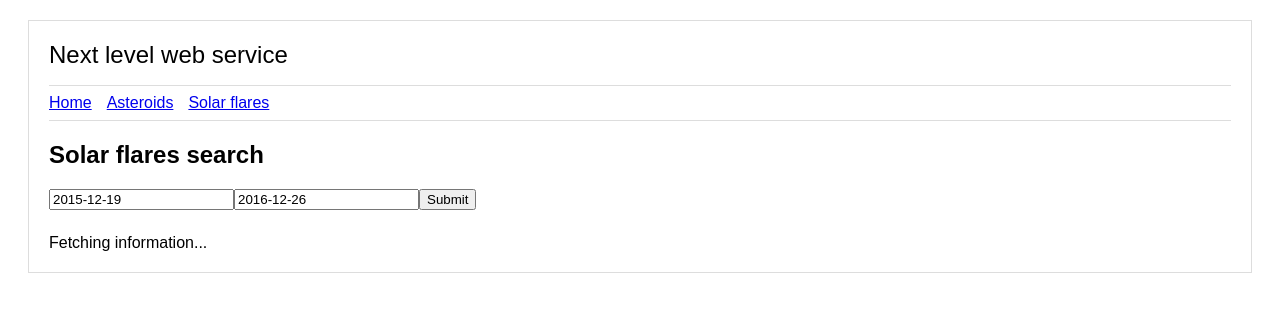
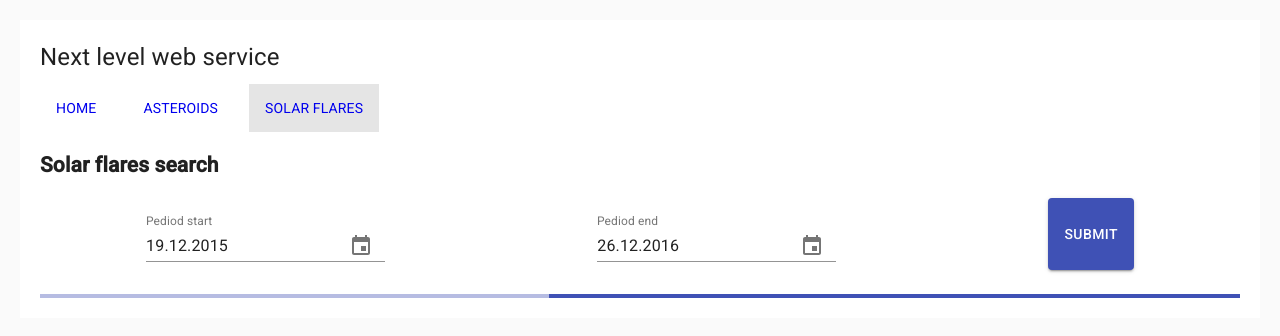
Before and after one commit to corvuscornix/next-level-web-service, a Next.js app: page /solarflares in a window 1280 px wide. Shown: the top 336 px of the page. Built offline with nearby package versions, Linux system fonts and the light colour scheme; no server answers.

Commit message:
improvements and styles
- added material-ui support
- implemented material datepickers in period search and finnish date format
- use functional component and hooks in period search

```diff
--- a/components/Header.js
+++ b/components/Header.js
@@ -1,23 +1,30 @@
 import Link from 'next/link';
+import { useRouter } from 'next/router';
+
+const pages = {
+  '/': 'Home',
+  '/asteroids': 'Asteroids',
+  '/solarflares': 'Solar flares',
+};
 
 const linkStyle = {
   marginRight: 15,
 };
 
 export default function Header() {
+  const router = useRouter();
+
   return (
     <div>
       <div className="header">Next level web service</div>
       <div className="navigation">
-        <Link href="/">
-          <a style={linkStyle}>Home</a>
-        </Link>
-        <Link href="/asteroids">
-          <a style={linkStyle}>Asteroids</a>
-        </Link>
-        <Link href="/solarflares">
-          <a style={linkStyle}>Solar flares</a>
-        </Link>
+
+        {Object.entries(pages).map(([path, title]) => (
+          <Link key={path} href={path} as={path}>
+            <a style={{ ...linkStyle, background: router.route == path ? 'rgba(1,1,1,0.1)' : null }}>{title}</a>
+          </Link>
+
+        ))}
       </div>
 
       <style jsx>
@@ -28,9 +35,18 @@ export default function Header() {
           }
 
           .navigation {
-            border-top: 1px solid #DDD;
-            border-bottom: 1px solid #DDD;
             padding: 8px 0;
+            margin-bottom: 24px;
+          }
+
+          a {
+            text-transform: uppercase;
+            text-decoration: none;
+            padding: 16px;
+          }
+
+          a:hover {
+            background: rgba(1,1,1,0.1);
           }
         `}
       </style>
--- a/components/PageLayout.js
+++ b/components/PageLayout.js
@@ -9,10 +9,9 @@ export default function Layout(props) {
       <style jsx global>
         {`
           .layout {
-            font-family: 'Arial';
             margin: 20px;
             padding: 20px;
-            border: 1px solid #DDD;
+            background: white;
            }
 
            .results {
--- a/components/PeriodSearch.js
+++ b/components/PeriodSearch.js
@@ -1,60 +1,65 @@
 import React from 'react';
+import Grid from '@material-ui/core/Grid';
+import Button from '@material-ui/core/Button';
+import {
+  MuiPickersUtilsProvider,
+  KeyboardDatePicker,
+} from '@material-ui/pickers';
+import DateFnsUtils from '@date-io/date-fns';
 
-export default class PeriodSearch extends React.Component {
-  constructor(props) {
-    super(props);
+export default function PeriodSearch(props) {
+  const { defaultStart, defaultEnd, onSubmit } = props;
+  const [start, setStartDate] = React.useState(new Date(defaultStart));
+  const [end, setEndDate] = React.useState(new Date(defaultEnd));
 
-    this.state = {
-      startDate: props.defaultStart,
-      endDate: props.defaultEnd,
-    };
+  function submit() {
+    const dateFns = new DateFnsUtils();
 
-    this.handleStartDate = this.handleStartDate.bind(this);
-    this.handleEndDate = this.handleEndDate.bind(this);
-    this.onSubmit = this.onSubmit.bind(this);
+    try {
+      onSubmit(
+        dateFns.format(start, 'yyyy-MM-dd'),
+        dateFns.format(end, 'yyyy-MM-dd'),
+      );
+    } catch (e) {
+
+    }
   }
 
-  onSubmit() {
-    const {
-      startDate,
-      endDate,
-    } = this.state;
-    this.props.onSubmit(startDate, endDate);
-  }
-
-  handleStartDate(e) {
-    this.setState({ startDate: e.target.value });
-  }
-
-  handleEndDate(e) {
-    this.setState({ endDate: e.target.value });
-  }
-
-  render() {
-    const {
-      startDate,
-      endDate,
-    } = this.state;
-
-    return (
-      <div>
-        <input
-          onChange={this.handleStartDate}
-          value={startDate}
+  return (
+    <MuiPickersUtilsProvider utils={DateFnsUtils}>
+      <Grid container justify="space-around">
+        <KeyboardDatePicker
+          margin="normal"
+          id="date-picker-dialog"
+          label="Pediod start"
+          format="dd.MM.yyyy"
+          value={start}
+          onChange={(e) => setStartDate(e)}
+          KeyboardButtonProps={{
+            'aria-label': 'change date',
+          }}
         />
 
-        <input
-          onChange={this.handleEndDate}
-          value={endDate}
+        <KeyboardDatePicker
+          margin="normal"
+          id="date-picker-dialog"
+          label="Pediod end"
+          format="dd.MM.yyyy"
+          value={end}
+          onChange={(e) => setEndDate(e)}
+          KeyboardButtonProps={{
+            'aria-label': 'change date',
+          }}
         />
 
-        <button
-          type="button"
-          onClick={this.onSubmit}
+        <Button
+          variant="contained"
+          color="primary"
+          onClick={submit}
         >
           {'Submit'}
-        </button>
-      </div>
-    );
-  }
+        </Button>
+      </Grid>
+    </MuiPickersUtilsProvider>
+  );
 }
--- a/package.json
+++ b/package.json
@@ -10,6 +10,11 @@
     "test": "jest --config jest.config.js --no-cache"
   },
   "dependencies": {
+    "@date-io/date-fns": "^1.3.9",
+    "@material-ui/core": "^4.3.3",
+    "@material-ui/icons": "^4.2.1",
+    "@material-ui/pickers": "^3.2.4",
+    "date-fns": "^2.0.0-beta.5",
     "isomorphic-unfetch": "^3.0.0",
     "next": "^9.0.4",
     "react": "^16.9.0",
--- /dev/null
+++ b/pages/_app.js
@@ -0,0 +1,45 @@
+/* eslint-disable class-methods-use-this */
+import React from 'react';
+import App, { Container } from 'next/app';
+import Head from 'next/head';
+import CssBaseline from '@material-ui/core/CssBaseline';
+
+/*
+Thanks to Duy Nguyen for providing the Next.js Material-UI example
+https://medium.com/@aduyng/build-a-spa-with-next-js-and-material-ui-26d2f5f35792
+*/
+
+export default class MyApp extends App {
+  static async getInitialProps({ Component, ctx }) {
+    let pageProps = {};
+
+    if (Component.getInitialProps) {
+      pageProps = await Component.getInitialProps(ctx);
+    }
+
+    return { pageProps };
+  }
+
+  renderHead() {
+    return (
+      <Head>
+        <meta name="viewport" content="width=device-width, initial-scale=1" />
+        <link
+          rel="stylesheet"
+          href="https://fonts.googleapis.com/css?family=Roboto:300,400,500"
+        />
+      </Head>
+    );
+  }
+
+  render() {
+    const { Component, pageProps } = this.props;
+    return (
+      <Container>
+        {this.renderHead()}
+        <CssBaseline />
+        <Component {...pageProps} />
+      </Container>
+    );
+  }
+}
--- a/pages/index.js
+++ b/pages/index.js
@@ -13,9 +13,9 @@ export default function Index() {
         {' '}
         and delivers a
         {' '}
-        <b>blazing fast UI</b>
+        <b>React UI</b>
         {' '}
-        with features such as React with
+        with advanced features like
         {' '}
         <b>server side rendering</b>
         {' '}
--- a/pages/solarflares.js
+++ b/pages/solarflares.js
@@ -1,5 +1,7 @@
+/* eslint-disable no-underscore-dangle */
 import React from 'react';
 import fetch from 'isomorphic-unfetch';
+import { LinearProgress } from '@material-ui/core';
 import Layout from '../components/PageLayout';
 import Error from '../components/Error';
 import PeriodSearch from '../components/PeriodSearch';
@@ -13,19 +15,27 @@ class SolarflareSearch extends React.Component {
       isLoading: true,
     };
 
+    this._isMounted = false;
+
     this.submitSearch = this.submitSearch.bind(this);
     this.componentDidMount = this.componentDidMount.bind(this);
   }
 
   componentDidMount() {
     const { defaultStart, defaultEnd } = this.state;
+    this._isMounted = true;
     this.submitSearch(defaultStart, defaultEnd);
+  }
+
+  componentWillUnmount() {
+    this._isMounted = false;
   }
 
   async submitSearch(startDate, endDate) {
     this.setState({ isLoading: true, error: null });
     const response = await fetch(`/api/solarflares?startDate=${startDate}&endDate=${endDate}`);
 
+    if (!this._isMounted) return;
     this.setState({ isLoading: false, ...await response.json() });
   }
 
@@ -40,7 +50,7 @@ class SolarflareSearch extends React.Component {
     } = this.state;
 
     let results = null;
-    if (isLoading) results = 'Fetching information...';
+    if (isLoading) results = <LinearProgress />;
     else if (error) {
       results = (
         <Error message={error} />
@@ -69,12 +79,8 @@ class SolarflareSearch extends React.Component {
 
         <style jsx>
           {`
-            h1 {
-            font-family: 'Arial';
-            }
-
             .results {
-            margin-top: 24px;
+              margin-top: 24px;
             }
         `}
 
```
Also changed, not shown: pages/asteroids.js (+14 -2 lines), 1 other file (tests, documents, lock files or other folders).
